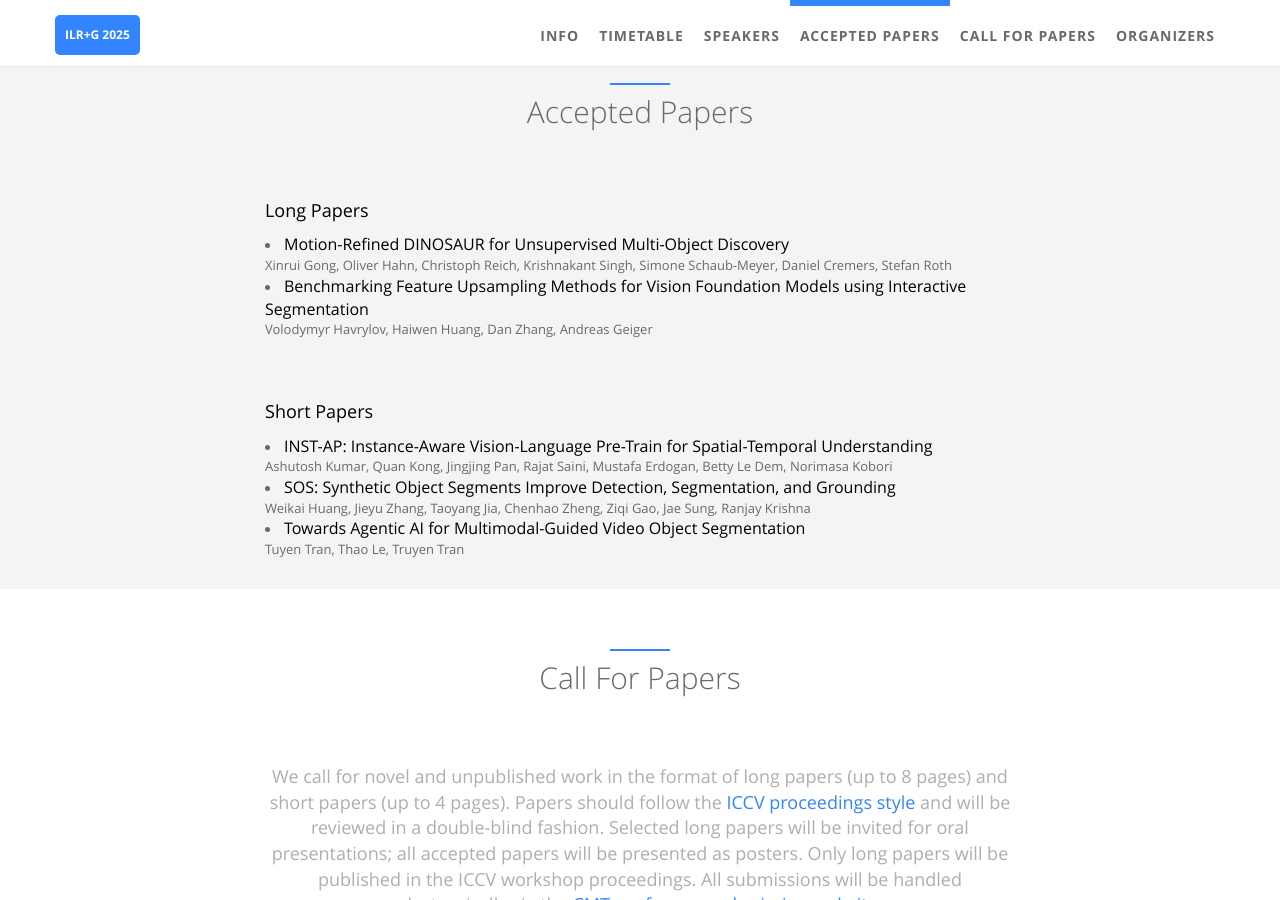
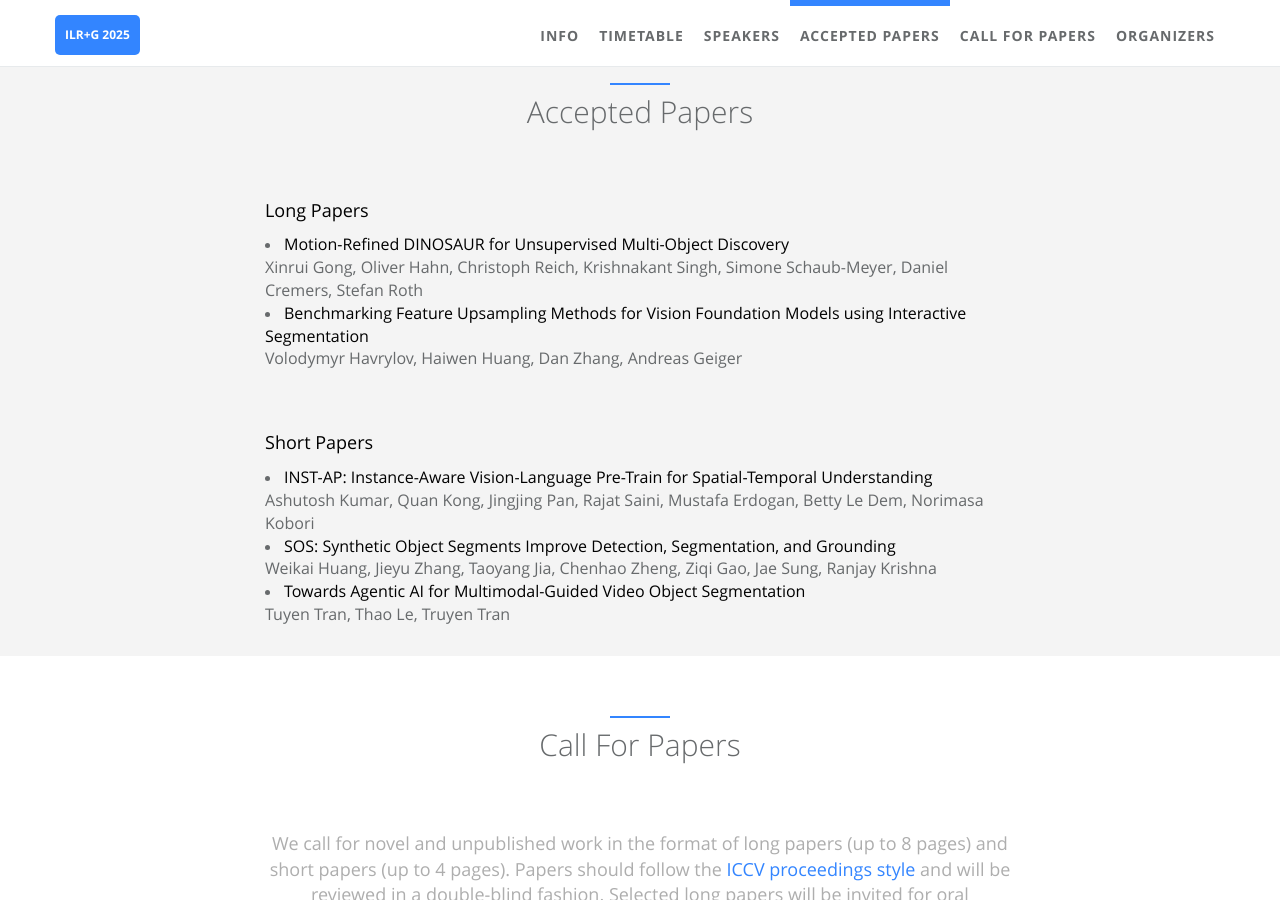
Before and after one commit to ilr-workshop/ICCVW2025, a Jekyll site: the page built from index.html, in a window 1280 px wide and 900 px high, scrolled down 2799 px. Built offline with Jekyll 4.4.1, drawn with Linux system fonts in a browser that asks for light colours.

Commit message:
Update accepted_papers.html

```diff
--- a/_includes/sections/accepted_papers.html
+++ b/_includes/sections/accepted_papers.html
@@ -10,18 +10,18 @@
          <div class="col-lg-8 col-lg-offset-2 m-t-lg m-b-lg wow zoomIn">
             <p><font size="4px" color="#000000"><span data-i18n="about_me.des">  Long Papers </span></font></p>
             <li><font size="3px" color="#000000">Motion-Refined DINOSAUR for Unsupervised Multi-Object Discovery</font><br>
-<font size="2.8px">Xinrui Gong, Oliver Hahn, Christoph Reich, Krishnakant Singh, Simone Schaub-Meyer, Daniel Cremers, Stefan Roth </font></li>
+<font size="3px">Xinrui Gong, Oliver Hahn, Christoph Reich, Krishnakant Singh, Simone Schaub-Meyer, Daniel Cremers, Stefan Roth </font></li>
             <li><font size="3px" color="#000000">Benchmarking Feature Upsampling Methods for Vision Foundation Models using Interactive Segmentation</font><br>
-<font size="2.8px">Volodymyr Havrylov, Haiwen Huang, Dan Zhang, Andreas Geiger</font></li>
+<font size="3px">Volodymyr Havrylov, Haiwen Huang, Dan Zhang, Andreas Geiger</font></li>
          </div>
          <div class="col-lg-8 col-lg-offset-2 m-t-lg m-b-lg wow zoomIn">
             <p><font size="4px" color="#000000"><span data-i18n="about_me.des">  Short Papers </span></font></p>
             <li><font size="3px" color="#000000">INST-AP: Instance-Aware Vision-Language Pre-Train for Spatial-Temporal Understanding </font><br>
-<font size="2.8px">Ashutosh Kumar, Quan Kong, Jingjing Pan, Rajat Saini, Mustafa Erdogan, Betty Le Dem, Norimasa Kobori</font></li>
+<font size="3px">Ashutosh Kumar, Quan Kong, Jingjing Pan, Rajat Saini, Mustafa Erdogan, Betty Le Dem, Norimasa Kobori</font></li>
             <li><font size="3px" color="#000000">SOS: Synthetic Object Segments Improve Detection, Segmentation, and Grounding </font><br>
-<font size="2.8px">Weikai Huang, Jieyu Zhang, Taoyang Jia, Chenhao Zheng, Ziqi Gao, Jae Sung, Ranjay Krishna</font></li>
+<font size="3px">Weikai Huang, Jieyu Zhang, Taoyang Jia, Chenhao Zheng, Ziqi Gao, Jae Sung, Ranjay Krishna</font></li>
             <li><font size="3px" color="#000000">Towards Agentic AI for Multimodal-Guided Video Object Segmentation </font><br>
-<font size="2.8px">Tuyen Tran, Thao Le, Truyen Tran</font></li>
+<font size="3px">Tuyen Tran, Thao Le, Truyen Tran</font></li>
         </div>
     </div>
 </div>
```
